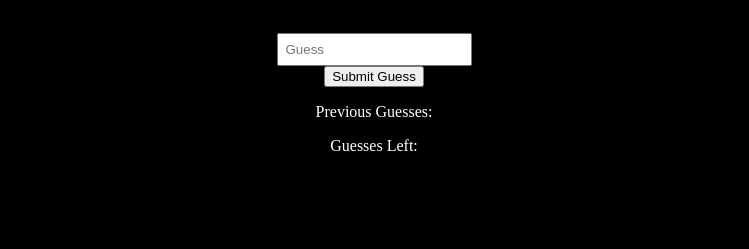
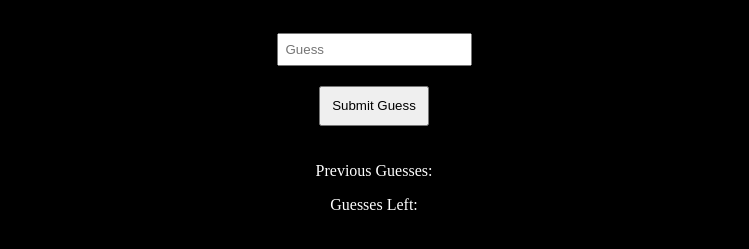
Before and after one commit to Stuti0911/Guess-the-Number, a plain HTML site: page index.html in a window 1280 px wide. Shown: the part 139-388 px from the top of the page, without its empty margins (266-1015 px from the left). Drawn offline with Linux system fonts and the light colour scheme.

Commit message:
Done changes

```diff
--- a/index.html
+++ b/index.html
@@ -14,7 +14,7 @@
         <p>You have 10 chances to guess the number correctly, the random selected number will be between 1 and 100 </p>
         <input type="text"  id="input" class="guessedNumber" placeholder="Guess">
         <br>
-        <input type="submit" id="sbt" value="Submit Guess" >
+        <input type="submit" class="submit "id="sbt" value="Submit Guess" >
     </form>
 
     <div class="result">
```
